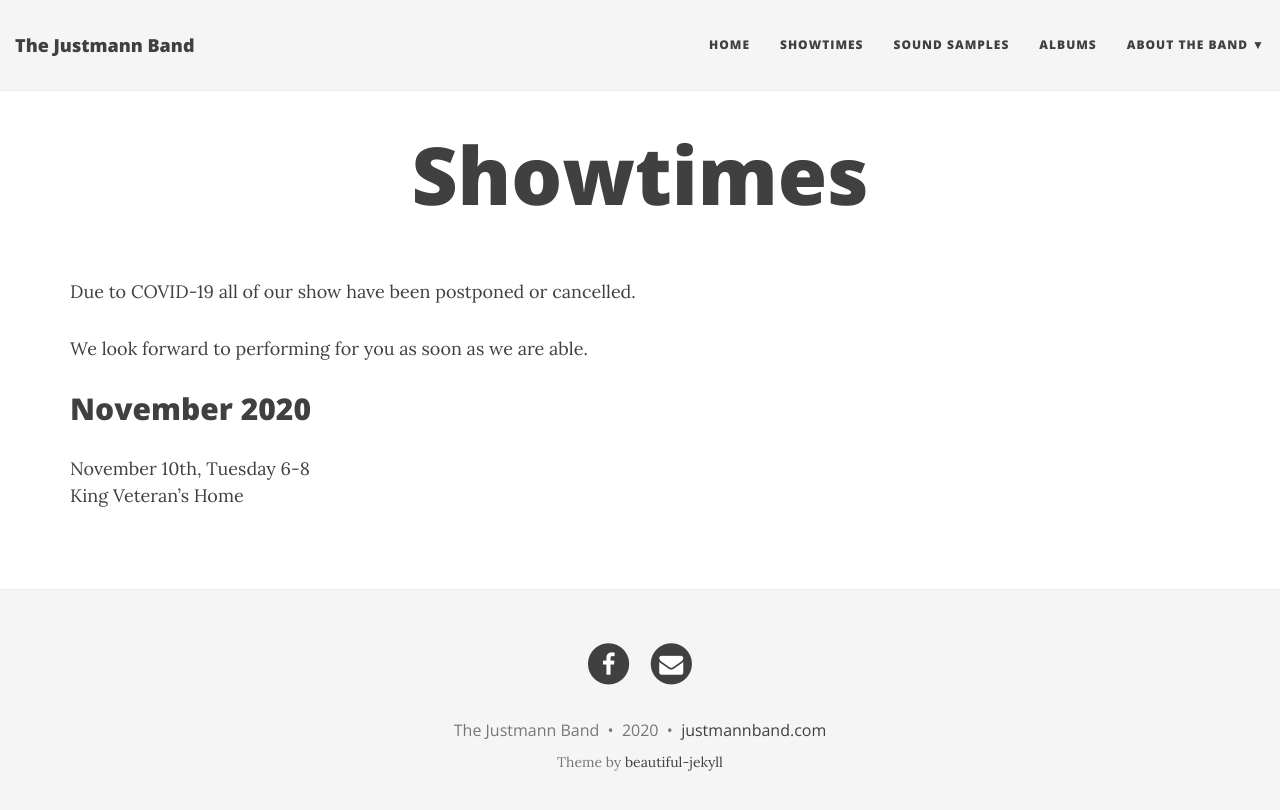
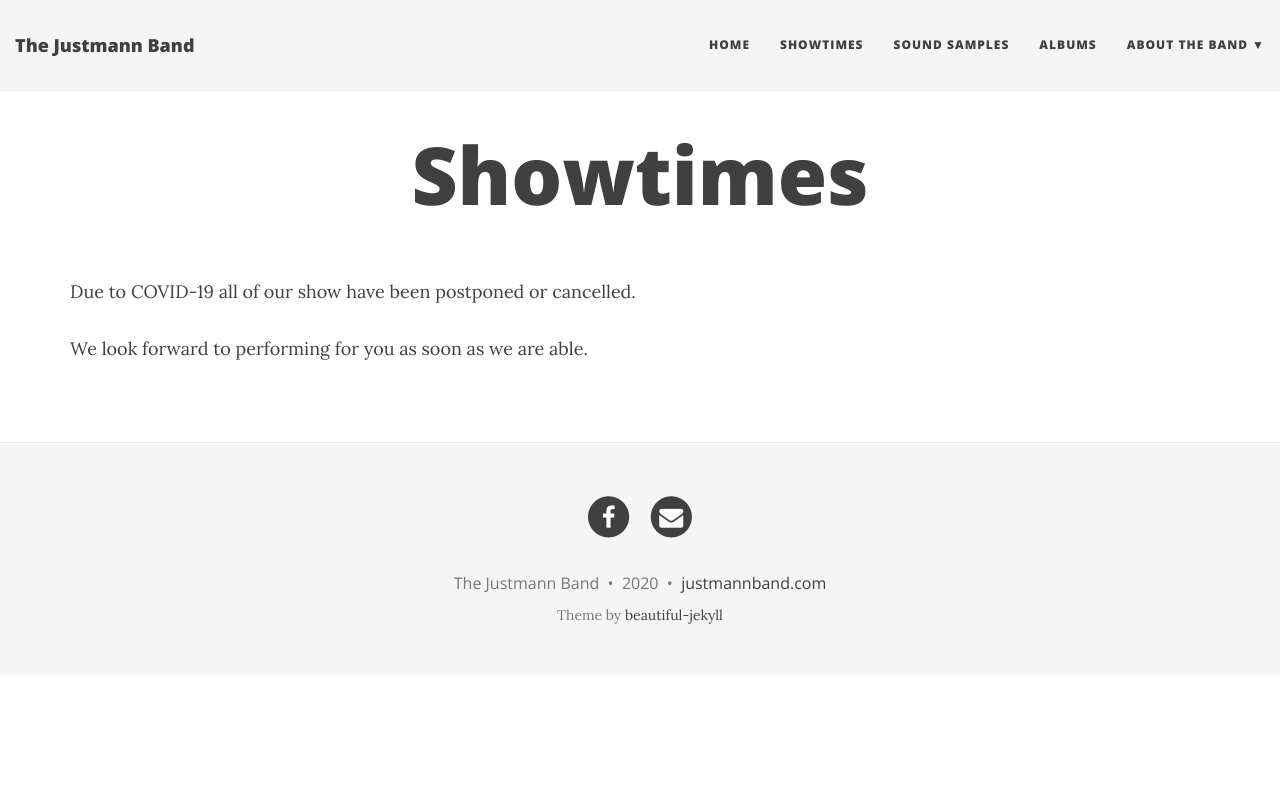
Before and after one commit to jcoenen/justmannband.com, a Jekyll site: the page built from showtimes.md, in a window 1280 px wide. Shown: the top 810 px of the page. Built offline with Jekyll 4.4.1, drawn with Linux system fonts in a browser that asks for light colours; nearby versions of some CDN libraries.

Commit message:
Update showtimes.md

```diff
--- a/showtimes.md
+++ b/showtimes.md
@@ -7,8 +7,3 @@ subtitle:
 Due to COVID-19 all of our show have been postponed or cancelled.
 
 We look forward to performing for you as soon as we are able.
-
-
-## November 2020
-November 10th, Tuesday 6-8
-King Veteran’s Home
```
